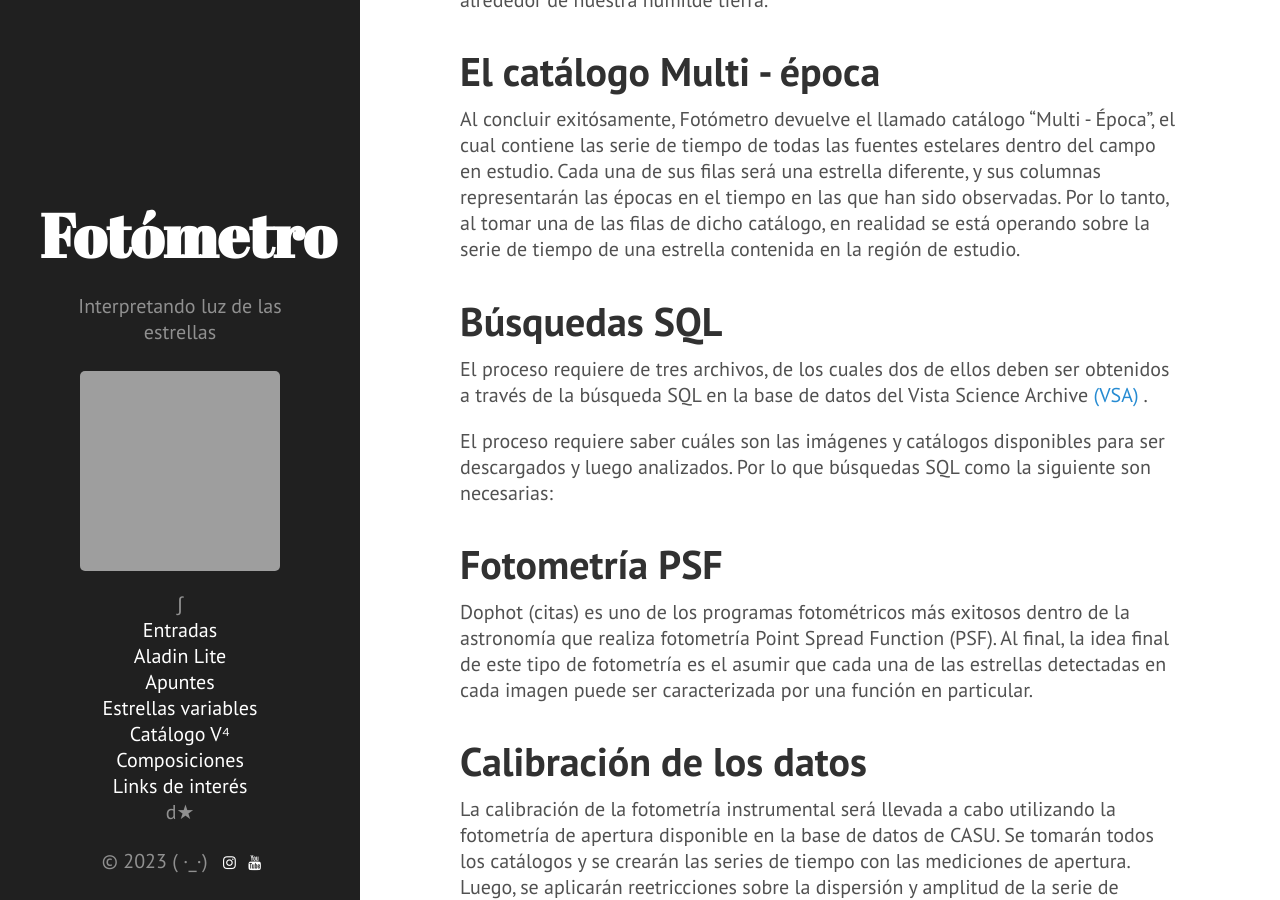
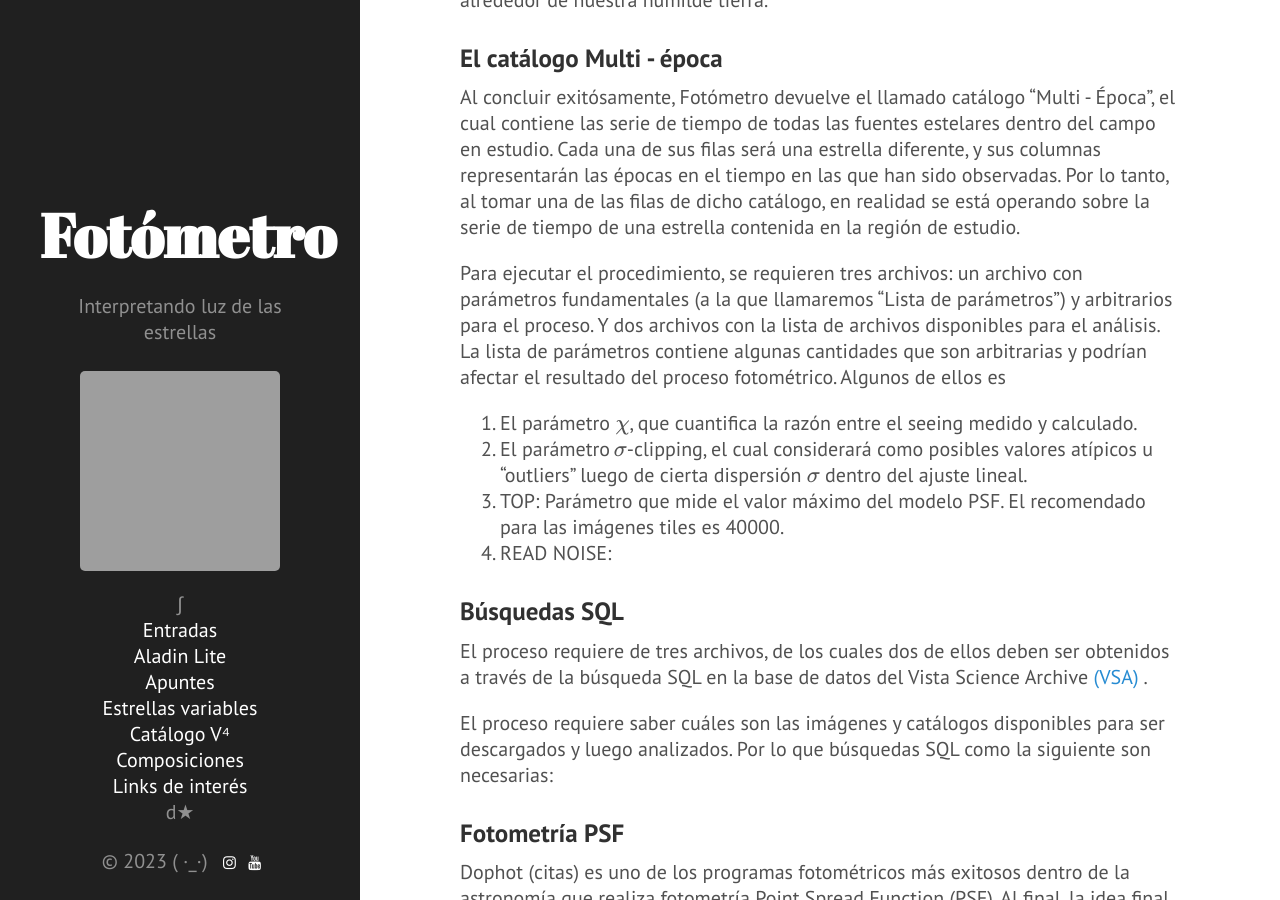
Before and after one commit to nicomedinap/nicomedinap.github.io, a Jekyll site: the page built from Fotometro.md, in a window 1280 px wide and 900 px high, scrolled down 312 px. Built offline with Jekyll 4.4.1, drawn with Linux system fonts in a browser that asks for light colours; formulas are drawn with MathJax 3; a script that is not in the unit is left out; grey boxes are pictures that could not be loaded.

Commit message:
Update Fotometro.md

```diff
--- a/Fotometro.md
+++ b/Fotometro.md
@@ -9,23 +9,30 @@ mathjax: true
 
 El anánisis fotométrico es fundamental para la caracterización masiva de estrellas alrededor de nuestra humilde tierra.
 
-## El catálogo Multi - época
+### El catálogo Multi - época
 
 Al concluir exitósamente, Fotómetro devuelve el llamado catálogo "Multi - Época", el cual contiene las serie de tiempo de todas las fuentes estelares dentro del campo en estudio. Cada una de sus filas será una estrella diferente, y sus columnas representarán las épocas en el tiempo en las que han sido observadas. Por lo tanto, al tomar una de las filas de dicho catálogo, en realidad se está operando sobre la serie de tiempo de una estrella contenida en la región de estudio.
 
-## Búsquedas SQL
+Para ejecutar el procedimiento, se requieren tres archivos: un archivo con parámetros fundamentales (a la que llamaremos "Lista de parámetros") y arbitrarios para el proceso. Y dos archivos con la lista de archivos disponibles para el análisis. La lista de parámetros contiene algunas cantidades que son arbitrarias y podrían afectar el resultado del proceso fotométrico. Algunos de ellos es
+
+1. El parámetro $\chi$, que cuantifica la razón entre el seeing medido y calculado.
+2. El parámetro $\sigma$-clipping, el cual considerará como posibles valores atípicos u "outliers" luego de cierta dispersión $\sigma$ dentro del ajuste lineal.
+3. TOP: Parámetro que mide el valor máximo del modelo PSF. El recomendado para las imágenes tiles es 40000.
+4. READ NOISE:
+
+### Búsquedas SQL
 
 El proceso requiere de tres archivos, de los cuales dos de ellos deben ser obtenidos a través de la búsqueda SQL en la base de datos del Vista Science Archive [(VSA)](http://horus.roe.ac.uk/vsa/index.html){:target="_blank"} .
 
 El proceso requiere saber cuáles son las imágenes y catálogos disponibles para ser descargados y luego analizados. Por lo que búsquedas SQL como la siguiente son necesarias:
 
 
-## Fotometría PSF
+### Fotometría PSF
 
 Dophot (citas) es uno de los programas fotométricos más exitosos dentro de la astronomía que realiza fotometría Point Spread Function (PSF). Al final, la idea final de este tipo de fotometría es el asumir que cada una de las estrellas detectadas en cada imagen puede ser caracterizada por una función en particular.
 
 
-## Calibración de los datos
+### Calibración de los datos
 
 La calibración de la fotometría instrumental será llevada a cabo utilizando la fotometría de apertura disponible en la base de datos de CASU. Se tomarán todos los catálogos y se crearán las series de tiempo con las mediciones de apertura. Luego, se aplicarán reetricciones sobre la dispersión y amplitud de la serie de tiempo.
 
@@ -35,16 +42,16 @@ Las estrellas que presenten baja amplitud y dispersión fotométrica serán eleg
 
 donde $s$ es la pendiente del ajuste lineal y b el incercepto.
 
-## Creación del catálogo
+### Creación del catálogo
 
 Luego de obtener la fotometría calibrada para cada una de las épocas observadas, es necesario hacer un cross-match entre las coordenadas de cada uno de los catálogos, para así obtener las mediciones de cada estrella en cada momento en el periodo 2010-2015.
 
-## Utilidades del catálogo
+### Utilidades del catálogo
 
 Por supuesto que tener el catálogo completo de las series de tiempo de una región de la galaxia tiene muchas posibilidades y casos de uso en astronomía.
 
 
-## Lista de cosas por hacer
+### Lista de cosas por hacer
 
 - [x] Crear un sitio en el blog "Fotómetro"
 - [ ] Publicar código en github
```
